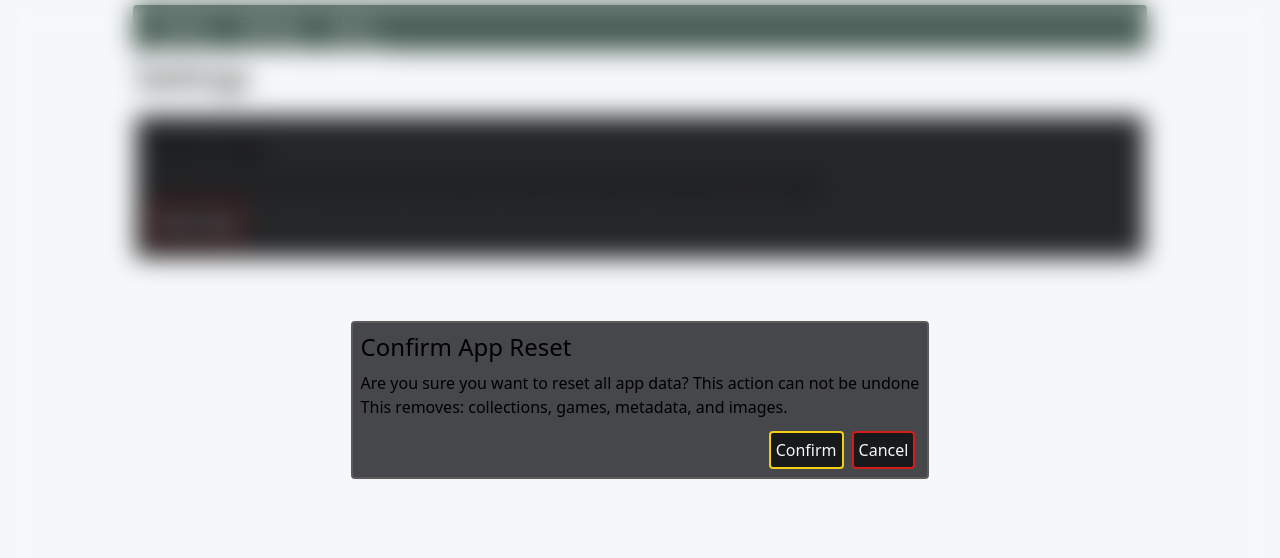
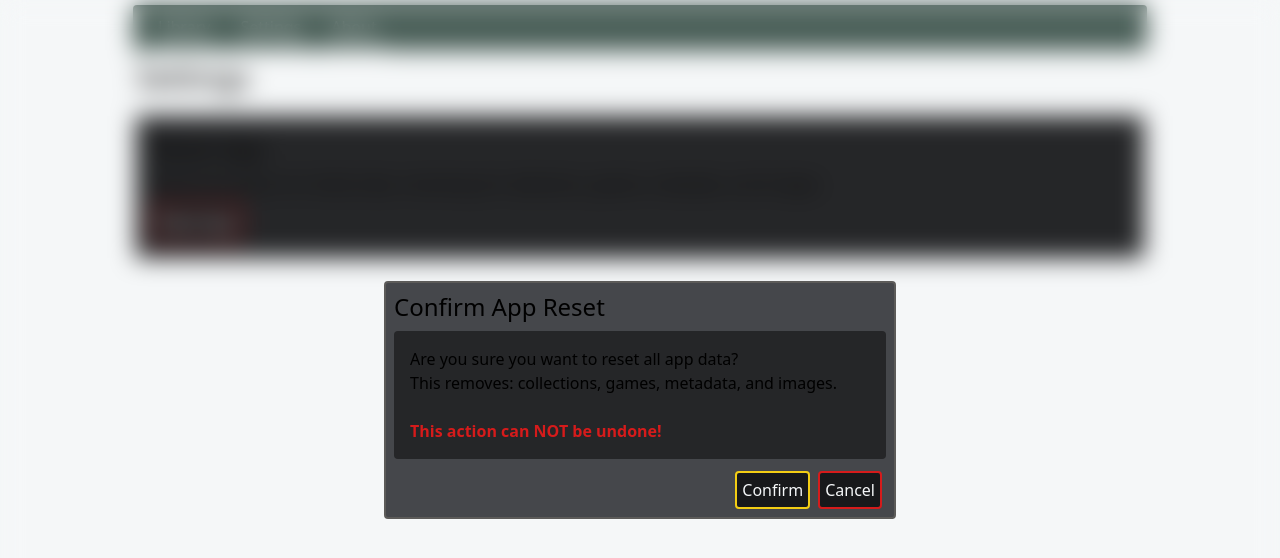
Before and after one commit to ncall404/ReactGameLibrary, a React (Vite) app in the folder frontend/: page /settings in a window 1280 px wide. Both pictures are taken after a click on the button "Reset App". Shown: the top 558 px of the page. Built offline with nearby package versions, Linux system fonts and the light colour scheme.

Commit message:
Update text and formatting of reset app modal
- Updated the text and formatting of the reset app modal.
- Made some of the text in the reset app modal indicate that the action is destructive.

```diff
--- a/frontend/src/routes/settings.tsx
+++ b/frontend/src/routes/settings.tsx
@@ -18,23 +18,29 @@ function RouteComponent() {
 	return (
 		<>
 			<section>
-				<h1 className='text-3xl pb-2'>Settings</h1>
+				<h1 className="text-3xl pb-2">Settings</h1>
 
 				<article className="my-3 p-4 bg-(--color-darker)">
-					<h2 className='text-2xl'>Reset App</h2>
-					<p className='py-2 text-pretty'>Resets the app to it's initial state, removing all: collections, games, metadata, and images.</p>
+					<h2 className="text-2xl">Reset App</h2>
+					<p className="py-2 text-pretty">Resets the app to it's initial state, removing all: collections, games, metadata, and images.</p>
 					<Btn style={BtnStyle.Danger} func={() => {setIsResetConfirmOpen(true)}}>Reset App</Btn>
 				</article>
 
 			</section>
 
-			<Modal isOpen={isResetConfirmOpen}
+			<Modal
+			isOpen={isResetConfirmOpen}
 			onConfirm={() => {setIsResetConfirmOpen(false)}}
 			onClose={() => {setIsResetConfirmOpen(false)}}
 			isForm={true}>
-				<h2 className="text-2xl pb-2">Confirm App Reset</h2>
-				<p>Are you sure you want to reset all app data? This action can not be undone</p>
-				<p>This removes: collections, games, metadata, and images.</p>
+				<h2 className="text-2xl">Confirm App Reset</h2>
+				<div className="bg-(--color-darker) rounded-sm p-4 mt-2">
+					<p>Are you sure you want to reset all app data?</p>
+					<p>This removes: collections, games, metadata, and images.</p>
+					<br />
+					<p><b className="font-bold text-(--color-danger)">This action can NOT be undone!</b></p>
+				</div>
+
 			</Modal>
 		</>
 	);
```
